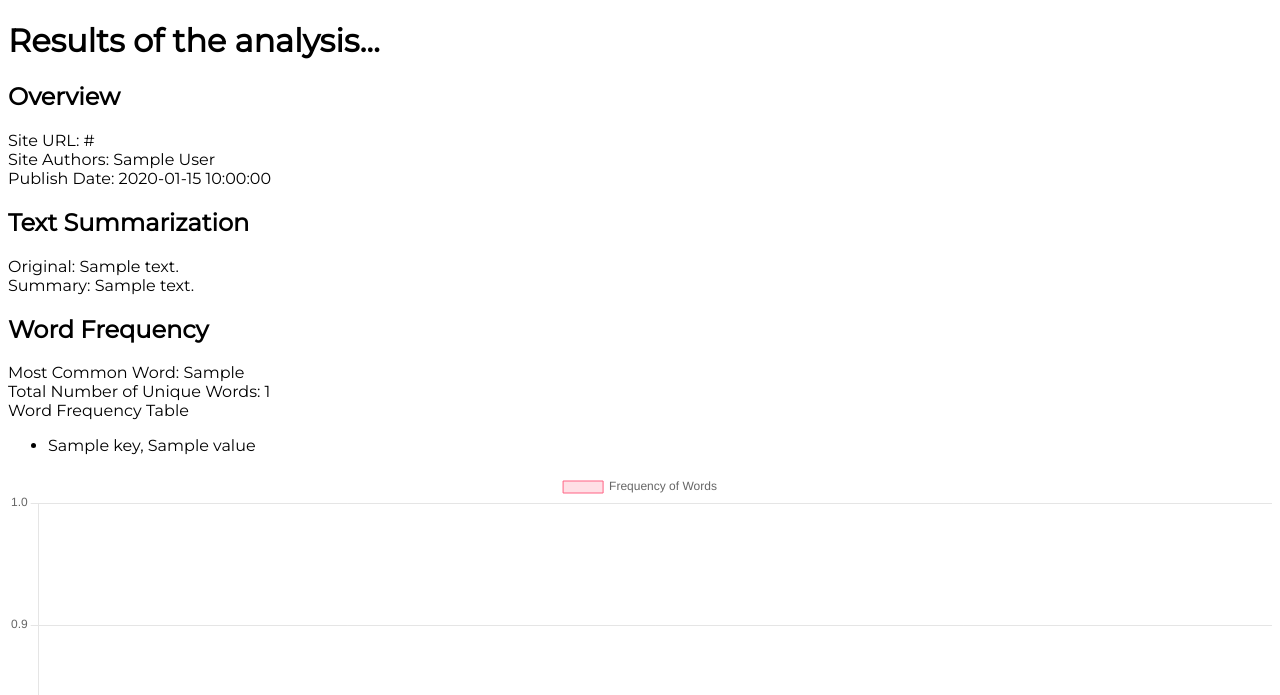
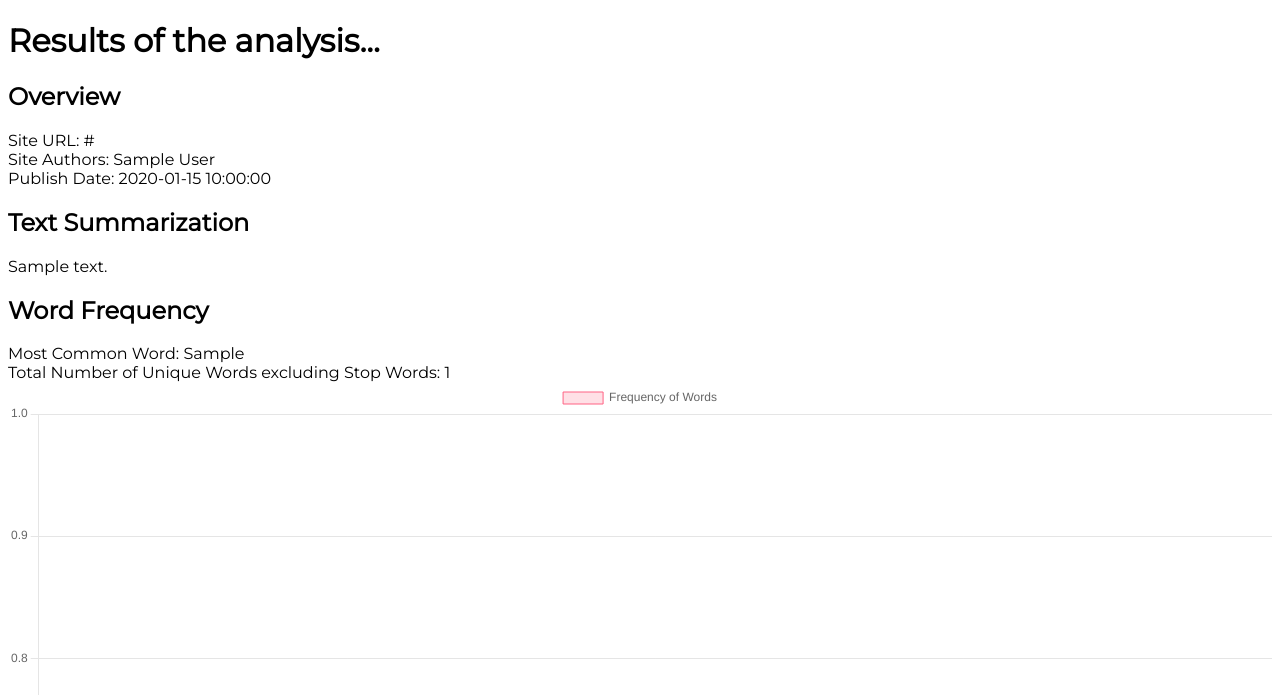
Before and after one commit to DanielBL01/news-analytics, a Flask app: template templates/results.html in a window 1280 px wide. Shown: the top 695 px of the page. Run offline with Flask 2, Linux system fonts and the light colour scheme; the template is opened without the code that fills it: most values are stand-ins (such as "Sample title", 1, 10 or a date in 2020); some libraries are stand-ins or nearby versions.

Commit message:
minor changes

```diff
--- a/analytics/wordFrequency.py
+++ b/analytics/wordFrequency.py
@@ -4,6 +4,7 @@ from nltk.corpus import stopwords
 from nltk.probability import FreqDist
 
 def filterText(text):
+    """Return the array of words from removing punctuation and stop words from text."""
     # Initialize array object to be returned
     response = []
     # Remove all punctuation
@@ -20,6 +21,7 @@ def filterText(text):
     return response
 
 def getWordFrequency(text):
+    """Return arrays of keys/values of words with counts over 3, total number of unique words and most common word."""
     words = filterText(text)
     # Create a frequency dictionary
     fdist = FreqDist()
@@ -30,9 +32,8 @@ def getWordFrequency(text):
     filteredValues = []
 
     for key, value in fdist.items():
-        if value > 3:
+        if value > 1:
             filteredKeys.append(key)
             filteredValues.append(value)
 
-    # Return frequency dictionary and total number of outcomes where count > 0 and most common word
     return filteredKeys, filteredValues, fdist.B(), fdist.max()
--- a/app.py
+++ b/app.py
@@ -20,7 +20,7 @@ def results():
     url = request.args['url']
     authors, date, text, summary = getAnalysisResults(url)
     keys, values, total_outcome, greatest_outcome = getWordFrequency(text)
-    return render_template('results.html', url = url, authors = authors, date = date, text = text, summary = summary, keys = keys, values = values, total_outcome = total_outcome, greatest_outcome = greatest_outcome)
+    return render_template('results.html', url = url, authors = authors, date = date, summary = summary, keys = keys, values = values, total_outcome = total_outcome, greatest_outcome = greatest_outcome)
 
 if __name__ == '__main__':
     app.run(debug=True)
--- a/templates/results.html
+++ b/templates/results.html
@@ -20,19 +20,10 @@
         <div>Site Authors: {{ authors }}</div>
         <div>Publish Date: {{ date }}</div>
         <h2>Text Summarization</h2>
-        <div>Original: {{ text }}</div>
-        <div>Summary: {{ summary }}</div>
+        <div>{{ summary }}</div>
         <h2>Word Frequency</h2>
         <div>Most Common Word: {{ greatest_outcome }}</div>
-        <div>Total Number of Unique Words: {{ total_outcome }}</div>
-        <div>Word Frequency Table</div>
-        <ul>
-            {% for key, value in freqDist %}
-            <li>
-                {{ key }}, {{ value }}
-            </li>
-            {% endfor %}
-        </ul>
+        <div>Total Number of Unique Words excluding Stop Words: {{ total_outcome }}</div>
     </div>
     <div>
         <canvas id="wordFreqBarChart" width="200" height="200"></canvas>
```
Also changed, not shown: README.md.
